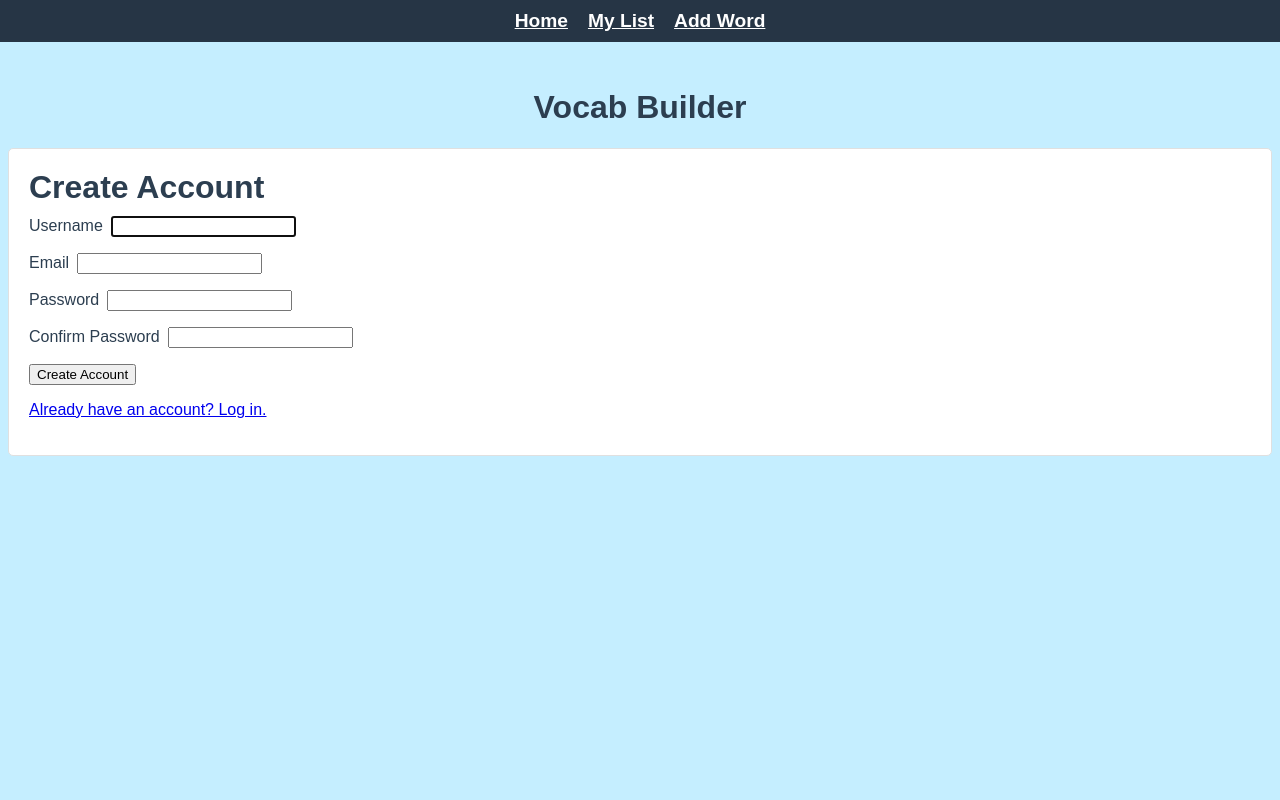
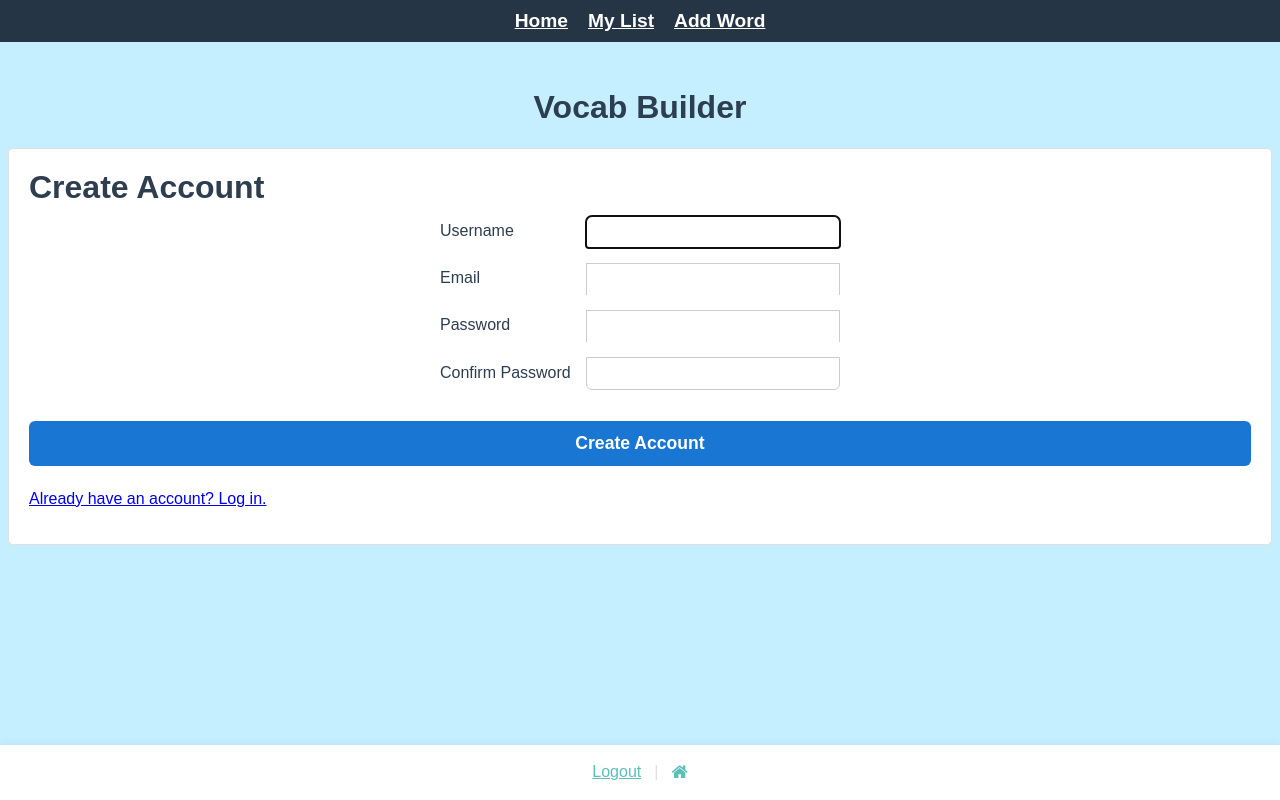
Before and after one commit to will-barnard/vocab-builder, a Vue app in the folder vue/: page /register in a window 1280 px wide. Built offline with nearby package versions, Linux system fonts and the light colour scheme; no server answers; sample sign-in values are in the browser's storage.

Commit message:
login flow redirects to automatically logged in

```diff
--- a/vue/index.html
+++ b/vue/index.html
@@ -1,6 +1,8 @@
 <!DOCTYPE html>
 <html lang="en">
   <head>
+    <!-- Font Awesome CDN -->
+    <link rel="stylesheet" href="https://cdnjs.cloudflare.com/ajax/libs/font-awesome/4.7.0/css/font-awesome.min.css">
     <meta charset="utf-8">
     <meta http-equiv="X-UA-Compatible" content="IE=edge">
     <meta name="viewport" content="width=device-width,initial-scale=1.0,maximum-scale=1.0,user-scalable=0">
--- a/vue/src/App.vue
+++ b/vue/src/App.vue
@@ -1,6 +1,6 @@
 <template>
   <div id="vocab-builder">
-    <div id="nav" class="top-nav">
+    <div id="nav" class="top-nav" v-show="$store.state.token !== '' || ($store.state.token === '' && $route.name !== 'home')">
       <p @click="$router.push({name: 'home'})">Home</p>
       <p v-show="$store.state.token === ''" @click="$router.push({name: 'login'})">Login</p>
       <p v-show="$store.state.token === ''" @click="$router.push({name: 'register'})">Register</p>
@@ -10,6 +10,14 @@
     <TopBanner />
 
     <router-view />
+    <footer v-show="$store.state.token !== ''" class="app-footer">
+      <span @click="$router.push({name: 'logout'})" class="footer-link">Logout</span>
+      <span class="footer-separator">|</span>
+
+      <span @click="goHome" class="footer-link" title="Home">
+        <i class="fa fa-home"></i>
+      </span>
+    </footer>
   </div>
 </template>
 
@@ -23,6 +31,17 @@ export default {
   created() {
     if (this.$store.state.token) {
       this.$store.commit('INITIALIZE_USER');
+    }
+  }
+  ,
+  methods: {
+    goHome() {
+      // Always route to home, even if already there
+      if (this.$route.name === 'home') {
+        this.$router.replace({ name: 'home' });
+      } else {
+        this.$router.push({ name: 'home' });
+      }
     }
   }
 
@@ -108,4 +127,35 @@ export default {
   align-items: center;
   justify-content: space-between;
 }
+
+.app-footer {
+  position: fixed;
+  left: 0;
+  right: 0;
+  bottom: 0;
+  text-align: center;
+  color: var(--text-color, #333);
+  font-size: 1rem;
+  background: var(--form-background-color, #fff);
+  padding: 18px 0 18px 0;
+  box-shadow: 0 -2px 8px rgba(0,0,0,0.04);
+  z-index: 1001;
+}
+.footer-link {
+  cursor: pointer;
+  color: var(--primary-color, #007bff);
+  text-decoration: underline;
+  margin: 0 5px;
+}
+.footer-link:hover {
+  text-decoration: none;
+}
+.footer-separator {
+  margin: 0 8px;
+  color: var(--form-border-color, #ccc);
+}
+.footer-link .fa-home {
+  font-size: 1.1em;
+  vertical-align: middle;
+}
 </style>
--- a/vue/src/components/TopBanner.vue
+++ b/vue/src/components/TopBanner.vue
@@ -1,5 +1,5 @@
 <template>
-    <div class="top-banner">
+    <div class="top-banner" v-show="$store.state.token != ''">
         <h1 @click="$router.push({name: 'home'})">Vocab Builder</h1>
     </div>
 </template>
--- a/vue/src/views/HomeView.vue
+++ b/vue/src/views/HomeView.vue
@@ -6,20 +6,18 @@
       <div class="generic-buttons">
         <p @click="$router.push({name: 'login'})">Login</p>
         <p @click="$router.push({name: 'register'})">Create Account</p>
-        <p @click="$router.push({name: 'about'})">Learn More</p>
       </div>
     </div>
     <div class="home-content" v-show="$store.state.token != ''">
-      <h2>Welcome Back!</h2>
-      <p>You are logged in as {{ $store.state.user.username }}.</p>
       <div class="generic-buttons">
         <p @click="$router.push({name: 'add'})">Add Word</p>
         <p @click="$router.push({name: 'list'})">My List</p>
-        <p @click="$router.push({name: 'about'})">Learn More</p>
-        <p @click="$router.push({name: 'logout'})">Logout</p>
       </div>
 
     </div>
+    <footer class="home-footer">
+        <span @click="$router.push({name: 'about'})" class="footer-link">About</span>
+      </footer>
   </div>
 </template>
 
@@ -43,5 +41,26 @@ export default {
   border-radius: 5px;
   box-shadow: 0 2px 4px rgba(0, 0, 0, 0.1);
 }
+.home-footer {
+  margin-top: 30px;
+  width: 100%;
+  text-align: center;
+  color: var(--text-color, #333);
+  font-size: 1rem;
+}
+.home-footer .footer-link {
+  display: inline-block;
+  margin-left: auto;
+  margin-right: auto;
+}
+.footer-link {
+  cursor: pointer;
+  color: var(--primary-color, #007bff);
+  text-decoration: underline;
+  margin: 0 5px;
+}
+.footer-link:hover {
+  text-decoration: none;
+}
 
 </style>
--- a/vue/src/views/ListView.vue
+++ b/vue/src/views/ListView.vue
@@ -14,7 +14,6 @@
         </div>
         <div v-if="$store.state.vocabList.length === 0 && $store.state.vocabListLoaded" class="empty-list">
             <p>You haven't added any words yet</p>
-            <p>Navigate to "Add Word" at the top to get started</p>
         </div>
     </div>
 </template>
--- a/vue/src/views/RegisterView.vue
+++ b/vue/src/views/RegisterView.vue
@@ -35,6 +35,7 @@ export default {
     return {
       user: {
         username: '',
+        email: '',
         password: '',
         confirmPassword: '',
         role: 'user',
@@ -53,17 +54,42 @@ export default {
           .register(this.user)
           .then((response) => {
             if (response.status == 201) {
-              this.$router.push({
-                path: '/login',
-                query: { registration: 'success' },
+              console.log('Registration successful, attempting login...');
+              // Automatically log in the user after successful registration
+              return authService.login({
+                email: this.user.email,
+                password: this.user.password
               });
             }
           })
+          .then((loginResponse) => {
+            console.log('Login response:', loginResponse);
+            if (loginResponse && loginResponse.data && loginResponse.data.token) {
+              // Set authentication token and user data
+              this.$store.commit('SET_AUTH_TOKEN', loginResponse.data.token);
+              this.$store.commit('SET_USER', loginResponse.data.user);
+              this.$store.commit('INITIALIZE_USER');
+
+              // Redirect to home page
+              this.$router.push('/');
+            } else {
+              console.error('Login response missing token or data');
+              this.registrationErrors = true;
+              this.registrationErrorMsg = 'Registration successful but login failed. Please try logging in manually.';
+            }
+          })
           .catch((error) => {
+            console.error('Registration or login error:', error);
             const response = error.response;
             this.registrationErrors = true;
-            if (response.status === 400) {
+            if (response && response.status === 400) {
               this.registrationErrorMsg = 'Bad Request: Validation Errors';
+            } else if (response && response.status === 401) {
+              this.registrationErrorMsg = 'Registration successful but automatic login failed. Please try logging in manually.';
+            } else if (response && response.status === 409) {
+              this.registrationErrorMsg = 'Username or email already exists.';
+            } else {
+              this.registrationErrorMsg = 'Registration or login failed. Please try again.';
             }
           });
       }
@@ -77,11 +103,71 @@ export default {
 </script>
 
 <style scoped>
+/* Align form fields left and inputs to the same right edge */
 .form-input-group {
+  display: flex;
+  align-items: center;
+  justify-content: flex-start;
   margin-bottom: 1rem;
+  max-width: 400px;
+  margin-left: auto;
+  margin-right: auto;
 }
 label {
-  margin-right: 0.5rem;
+  flex: 0 0 130px;
+  text-align: left;
+  margin-right: 1rem;
+  white-space: nowrap;
+  overflow: hidden;
+  text-overflow: ellipsis;
+  line-height: 1.5rem;
+  height: 1.5rem;
+  display: flex;
+  align-items: center;
+}
+input[type="text"],
+input[type="email"],
+input[type="password"] {
+  flex: 1 1 0;
+  min-width: 0;
+  padding: 0.5rem;
+  text-align: left;
+  border-radius: 0;
+  border-width: 1px 1px 0 1px;
+  border-style: solid;
+  border-color: #ccc;
+  margin-bottom: -1px;
+  background: #fff;
+}
+.form-input-group:first-of-type input {
+  border-top-left-radius: 6px;
+  border-top-right-radius: 6px;
+}
+.form-input-group:last-of-type input {
+  border-bottom-left-radius: 6px;
+  border-bottom-right-radius: 6px;
+  border-bottom-width: 1px;
+}
+.form-input-group:not(:last-of-type) input {
+  border-bottom-width: 0;
+}
+button[type="submit"] {
+  width: 100%;
+  padding: 0.75rem;
+  background-color: #1976d2;
+  color: #fff;
+  border: none;
+  border-radius: 6px;
+  font-size: 1.1rem;
+  font-weight: 600;
+  cursor: pointer;
+  margin-top: 1rem;
+  margin-bottom: 0.5rem;
+  transition: background 0.2s;
+}
+button[type="submit"]:hover,
+button[type="submit"]:focus {
+  background-color: #1565c0;
 }
 h1 {
   margin-bottom: 10px;
```
Also changed, not shown: 1 other file (tests, documents, lock files or other folders).
